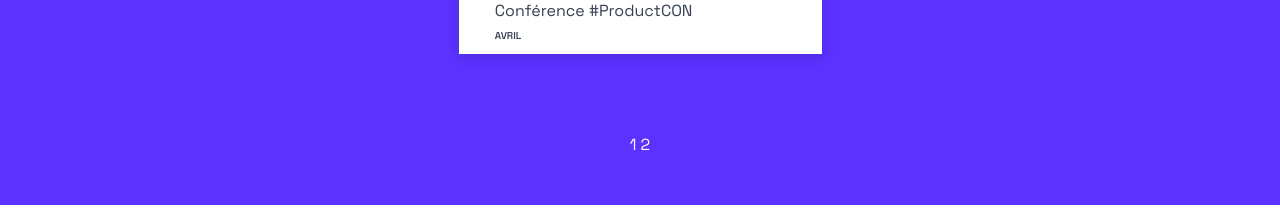
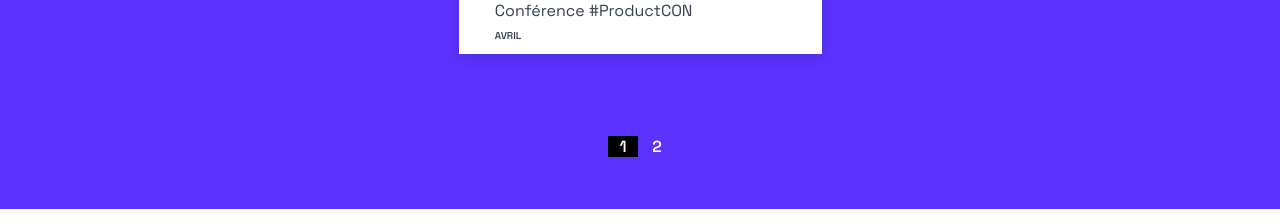
Before and after one commit to NatashaFinkel/Debuggez-une-application-React.JS-main, a React (Create React App) app: page / in a window 1280 px wide. Shown: the part 3760-3984 px from the top of the page. Built offline with nearby package versions, Linux system fonts and the light colour scheme.

Commit message:
Ajout d'une classe active pour la pagination

```diff
--- a/src/containers/Events/index.js
+++ b/src/containers/Events/index.js
@@ -60,7 +60,9 @@ const EventList = () => {
           <div className="Pagination">
             {[...Array(pageNumber || 0)].map((_, n) => (
               // eslint-disable-next-line react/no-array-index-key
-              <a key={n} href="#events" onClick={() => setCurrentPage(n + 1)}>
+              <a key={n} href="#events" onClick={() => setCurrentPage(n + 1)}
+                className={currentPage === n + 1 ? 'active' : ''}
+              >
                 {n + 1}
               </a>
             ))}
--- a/src/pages/Home/style.scss
+++ b/src/pages/Home/style.scss
@@ -115,13 +115,22 @@ p {
 }
 
 .Pagination {
+  margin-bottom: 50px;
+  display: flex;
+  font-weight: 900;
+
   a {
     color: white;
     text-decoration: none;
-    display: inline;
     margin: 2px;
+    width: 30px;
+    justify-content: center;
+    display: flex;
   }
-  margin-bottom: 50px;
+
+  .active{
+   background-color: black;
+  }
 }
 
 .SliderContainer {
```
